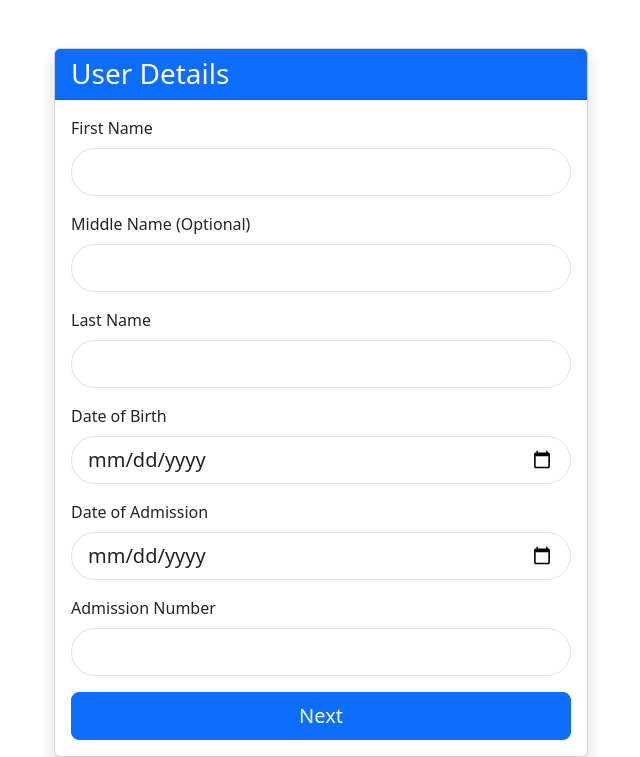
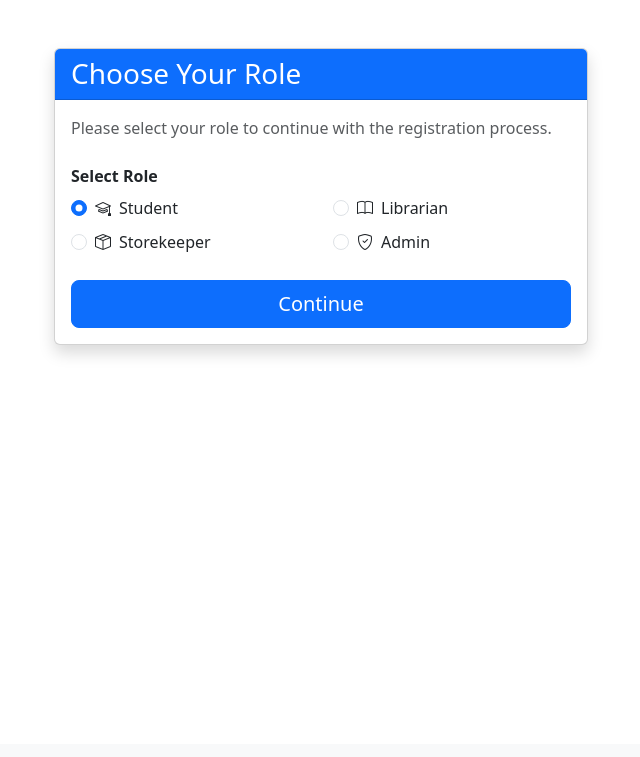
Before and after one commit to 1155-boni/Hopecare, a Django app: page /accounts/signup/ in a window 1280 px wide. Shown: the part 56-813 px from the top of the page, without its empty margins (319-959 px from the left). After the commit the page ends 410 px from the top, so only its background shows below. Run offline with Django 5.2, Linux system fonts and the light colour scheme.

Commit message:
Add role selection as first step in signup flow

```diff
--- /dev/null
+++ b/accounts/templates/accounts/role_selection.html
@@ -0,0 +1,65 @@
+{% extends 'base.html' %}
+
+{% block title %}Choose Your Role - Signup{% endblock %}
+
+{% block content %}
+<div class="container mt-5">
+    <div class="row justify-content-center">
+        <div class="col-md-6">
+            <div class="card shadow">
+                <div class="card-header bg-primary text-white">
+                    <h3 class="card-title mb-0">Choose Your Role</h3>
+                </div>
+                <div class="card-body">
+                    <p class="text-muted mb-4">Please select your role to continue with the registration process.</p>
+                    <form method="post">
+                        {% csrf_token %}
+                        <div class="mb-4">
+                            <label class="form-label fw-bold">Select Role</label>
+                            <div class="row">
+                                <div class="col-6">
+                                    <div class="form-check">
+                                        <input class="form-check-input" type="radio" name="role" id="student" value="student" checked>
+                                        <label class="form-check-label" for="student">
+                                            <i class="bi bi-mortarboard me-2"></i>Student
+                                        </label>
+                                    </div>
+                                </div>
+                                <div class="col-6">
+                                    <div class="form-check">
+                                        <input class="form-check-input" type="radio" name="role" id="librarian" value="librarian">
+                                        <label class="form-check-label" for="librarian">
+                                            <i class="bi bi-book me-2"></i>Librarian
+                                        </label>
+                                    </div>
+                                </div>
+                            </div>
+                            <div class="row mt-2">
+                                <div class="col-6">
+                                    <div class="form-check">
+                                        <input class="form-check-input" type="radio" name="role" id="storekeeper" value="storekeeper">
+                                        <label class="form-check-label" for="storekeeper">
+                                            <i class="bi bi-box-seam me-2"></i>Storekeeper
+                                        </label>
+                                    </div>
+                                </div>
+                                <div class="col-6">
+                                    <div class="form-check">
+                                        <input class="form-check-input" type="radio" name="role" id="admin" value="admin">
+                                        <label class="form-check-label" for="admin">
+                                            <i class="bi bi-shield-check me-2"></i>Admin
+                                        </label>
+                                    </div>
+                                </div>
+                            </div>
+                        </div>
+                        <div class="d-grid">
+                            <button type="submit" class="btn btn-primary btn-lg">Continue</button>
+                        </div>
+                    </form>
+                </div>
+            </div>
+        </div>
+    </div>
+</div>
+{% endblock %}
--- a/accounts/templates/accounts/user_details.html
+++ b/accounts/templates/accounts/user_details.html
@@ -55,7 +55,10 @@
                                 <div class="text-danger">{{ form.admission_number.errors }}</div>
                             {% endif %}
                         </div>
-                        <div class="d-grid">
+                        <div class="d-flex justify-content-between">
+                            <a href="{% url 'signup' %}?step=1" class="btn btn-outline-secondary btn-lg">
+                                <i class="bi bi-arrow-left me-2"></i>Back
+                            </a>
                             <button type="submit" class="btn btn-primary btn-lg">Next</button>
                         </div>
                     </form>
--- a/accounts/views.py
+++ b/accounts/views.py
@@ -13,6 +13,24 @@ def signup(request):
     step = request.GET.get('step', '1')
 
     if step == '1':
+        # Role selection step
+        if request.method == 'POST':
+            selected_role = request.POST.get('role')
+            if selected_role:
+                request.session['selected_role'] = selected_role
+                if selected_role == 'student':
+                    return redirect('signup?step=2')
+                else:
+                    # For non-student roles, go directly to account creation
+                    return redirect('signup?step=4')
+        return render(request, 'accounts/role_selection.html')
+
+    elif step == '2':
+        # User details step (only for students)
+        selected_role = request.session.get('selected_role')
+        if not selected_role or selected_role != 'student':
+            return redirect('signup?step=1')
+
         if request.method == 'POST':
             form = UserDetailsForm(request.POST)
             if form.is_valid():
@@ -25,14 +43,16 @@ def signup(request):
                     'date_of_admission': form.cleaned_data['date_of_admission'].isoformat() if form.cleaned_data['date_of_admission'] else None,
                     'admission_number': form.cleaned_data['admission_number'],
                 }
-                return redirect('signup?step=2')
+                return redirect('signup?step=3')
         else:
             form = UserDetailsForm()
         return render(request, 'accounts/user_details.html', {'form': form})
 
-    elif step == '2':
+    elif step == '3':
+        # Account creation for students
         user_details = request.session.get('user_details')
-        if not user_details:
+        selected_role = request.session.get('selected_role')
+        if not user_details or selected_role != 'student':
             return redirect('signup?step=1')
 
         if request.method == 'POST':
@@ -46,9 +66,31 @@ def signup(request):
                 user.date_of_birth = user_details['date_of_birth']
                 user.date_of_admission = user_details['date_of_admission']
                 user.admission_number = user_details['admission_number']
+                user.role = selected_role
                 user.save()
                 # Clear session data
                 del request.session['user_details']
+                del request.session['selected_role']
+                login(request, user)
+                return redirect('home')
+        else:
+            form = CustomUserCreationForm()
+        return render(request, 'accounts/signup.html', {'form': form})
+
+    elif step == '4':
+        # Account creation for non-student roles
+        selected_role = request.session.get('selected_role')
+        if not selected_role or selected_role == 'student':
+            return redirect('signup?step=1')
+
+        if request.method == 'POST':
+            form = CustomUserCreationForm(request.POST)
+            if form.is_valid():
+                user = form.save(commit=False)
+                user.role = selected_role
+                user.save()
+                # Clear session data
+                del request.session['selected_role']
                 login(request, user)
                 return redirect('home')
         else:
```
Also changed, not shown: accounts/templates/accounts/signup.html (+9 -3 lines).
